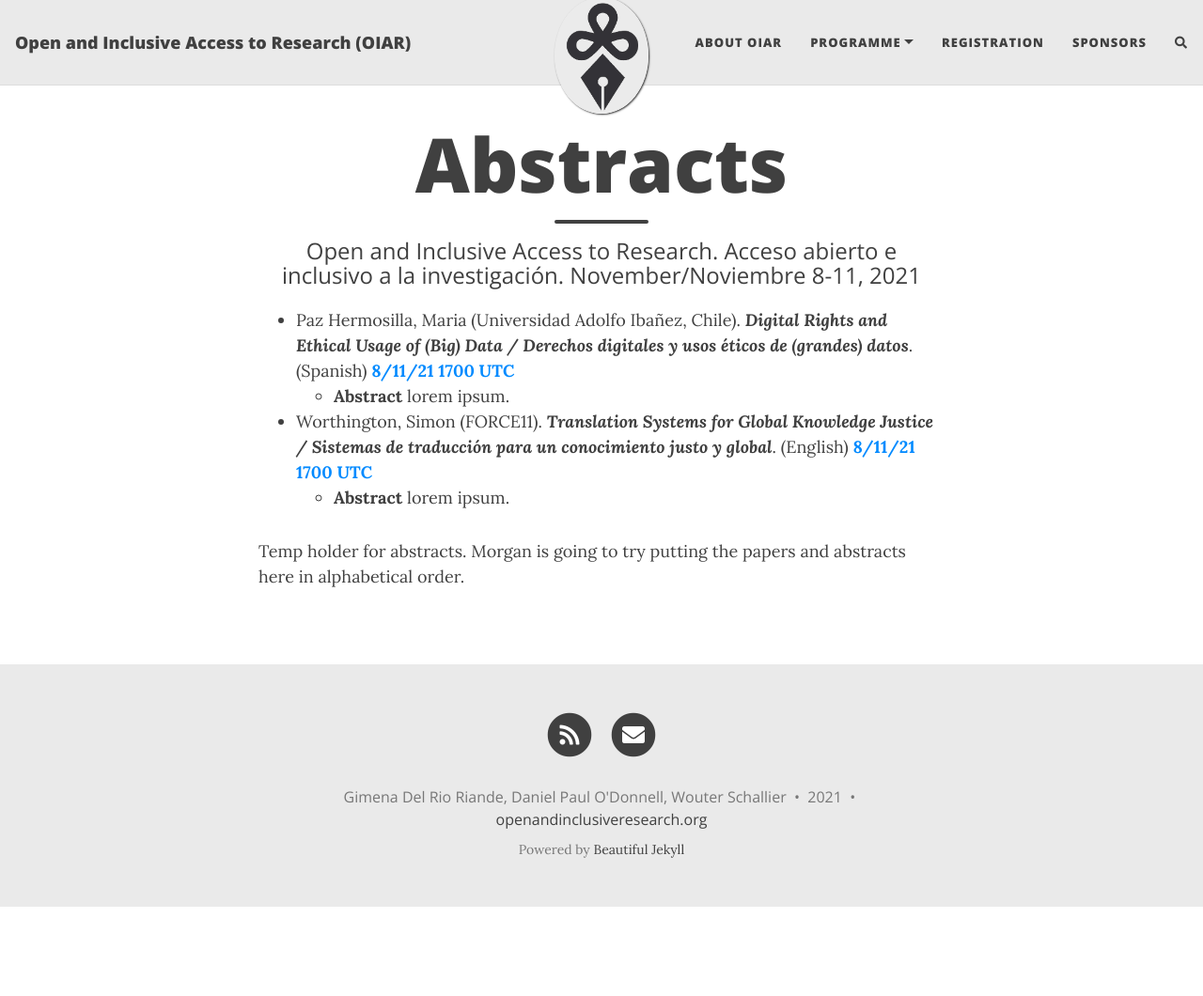
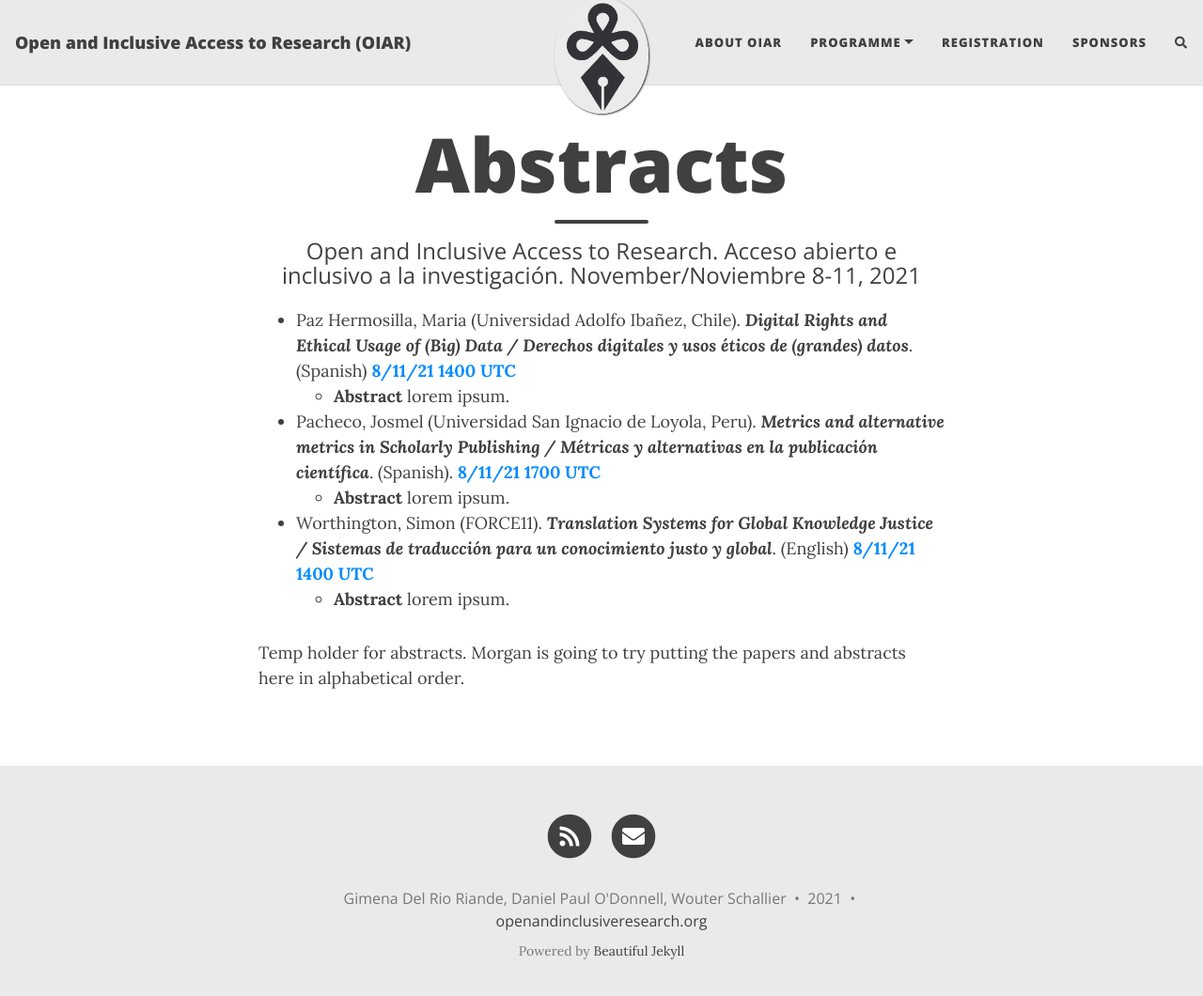
Before and after one commit to caedmon5/OIAR, a Jekyll site: the page built from abstracts.md, in a window 1280 px wide and 1073 px high. Shown: the top 1060 px of the window at 94% size. Built offline with Jekyll 4.4.1, drawn with Linux system fonts in a browser that asks for light colours; nearby versions of some CDN libraries; comment, search, counter and statistics services are not loaded.

Commit message:
Update abstracts.md
Added Pacheco

```diff
--- a/abstracts.md
+++ b/abstracts.md
@@ -4,9 +4,12 @@ title: Abstracts
 subtitle: Open and Inclusive Access to Research. Acceso abierto e inclusivo a la investigación. November/Noviembre 8-11, 2021
 ---
 
-* Paz Hermosilla, Maria (Universidad Adolfo Ibañez, Chile). ***Digital Rights and Ethical Usage of (Big) Data / Derechos digitales y usos éticos de (grandes) datos***. (Spanish) [**8/11/21 1700 UTC**](../programme/#Monday)
+* Paz Hermosilla, Maria (Universidad Adolfo Ibañez, Chile). ***Digital Rights and Ethical Usage of (Big) Data / Derechos digitales y usos éticos de (grandes) datos***. (Spanish) [**8/11/21 1400 UTC**](../programme/#Monday)
     * **Abstract** lorem ipsum.
-* Worthington, Simon (FORCE11). ***Translation Systems for Global Knowledge Justice / Sistemas de traducción para un conocimiento justo y  global***. (English) [**8/11/21 1700 UTC**](../programme/#Monday)
+* Pacheco, Josmel (Universidad San Ignacio de Loyola, Peru). ***Metrics and alternative metrics in Scholarly Publishing / Métricas y alternativas en la publicación científica***. (Spanish). [**8/11/21 1700 UTC**](../programme/#Monday)
+    * **Abstract** lorem ipsum.
+* Worthington, Simon (FORCE11). ***Translation Systems for Global Knowledge Justice / Sistemas de traducción para un conocimiento justo y  global***. (English) [**8/11/21 1400 UTC**](../programme/#Monday)
     * **Abstract** lorem ipsum.
 
+
 Temp holder for abstracts. Morgan is going to try putting the papers and abstracts here in alphabetical order.
```
